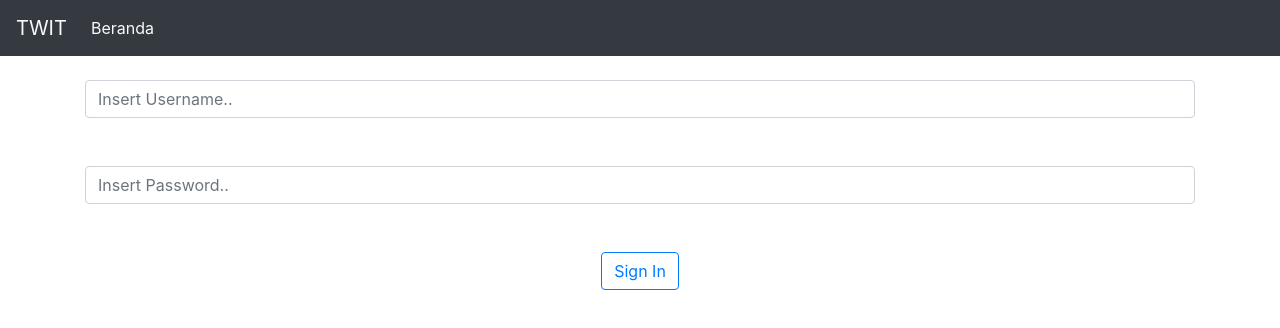
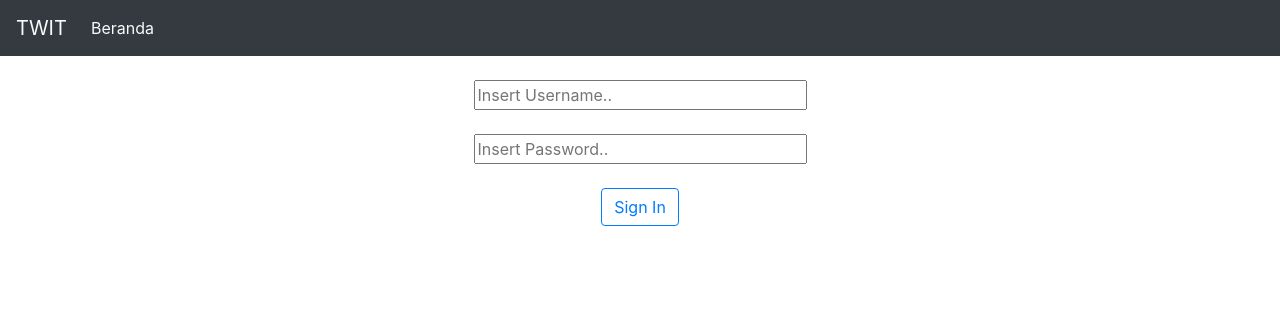
Before and after one commit to byteskw/ReactTwitterAPI, a React (Create React App) app: page / in a window 1280 px wide. Shown: the top 328 px of the page. Built offline with nearby package versions, Linux system fonts and the light colour scheme.

Commit message:
fixed app.css

```diff
--- a/src/App.css
+++ b/src/App.css
@@ -26,3 +26,6 @@
   from { transform: rotate(0deg); }
   to { transform: rotate(360deg); }
 }
+.formControl{
+  width: 30%;
+}
--- a/src/Login.js
+++ b/src/Login.js
@@ -132,9 +132,9 @@ export class Login extends Component{
             {this.state.load ?
              <div className="App container"> <br />
              <form onSubmit={this.handleSubmit}>
-             <div class="form-group">
-                <input name="username" value={this.state.username} onChange={this.handleChangeName} className="form-control" type="text" placeholder="Insert Username.." required/><br /><br />
-                <input name="password" value={this.state.password} onChange={this.handleChangePass} className="form-control" type="password" placeholder="Insert Password.." required/><br /><br />
+             <div className="formGroup">
+                <input name="username" value={this.state.username} onChange={this.handleChangeName} className="formControl" type="text" placeholder="Insert Username.." required/><br /><br />
+                <input name="password" value={this.state.password} onChange={this.handleChangePass} className="formControl" type="password" placeholder="Insert Password.." required/><br /><br />
 
                 <input className="btn btn-outline-primary" type="submit" value="Sign In"/>
               </div>
```
